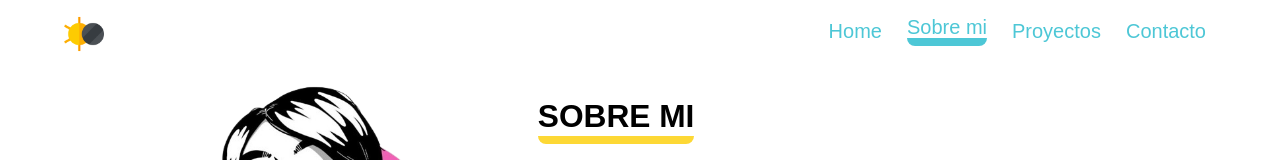
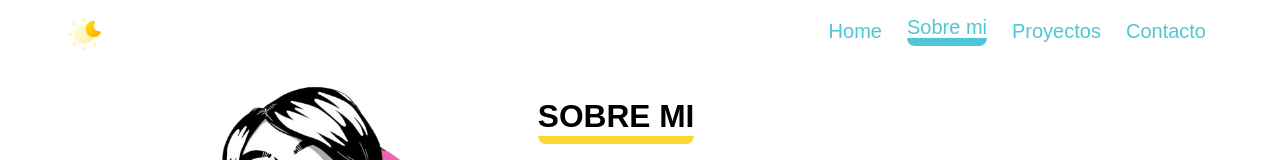
Before and after one commit to JoanneZamorano/LM_Portafolio, a plain HTML site: page about.html in a window 1280 px wide. Shown: the top 160 px of the page. Drawn offline with Linux system fonts and the light colour scheme; a web font is replaced by a local one.

Commit message:
icono modo noche

```diff
--- a/about.html
+++ b/about.html
@@ -14,7 +14,7 @@
     <header class="cabecera">
 
         <div class="modo_dia_noche">
-            <img id="toggleTema" src="/imagenes/icono_dia_noche_3.png" alt="icono modo dia o noche">
+            <img id="toggleTema" src="/imagenes/icono_dia_noche.png" alt="icono modo dia o noche">
         </div>
 
         <a href="#" id="enlace-menu" class="boton-menu">&#9776;</a>
```
